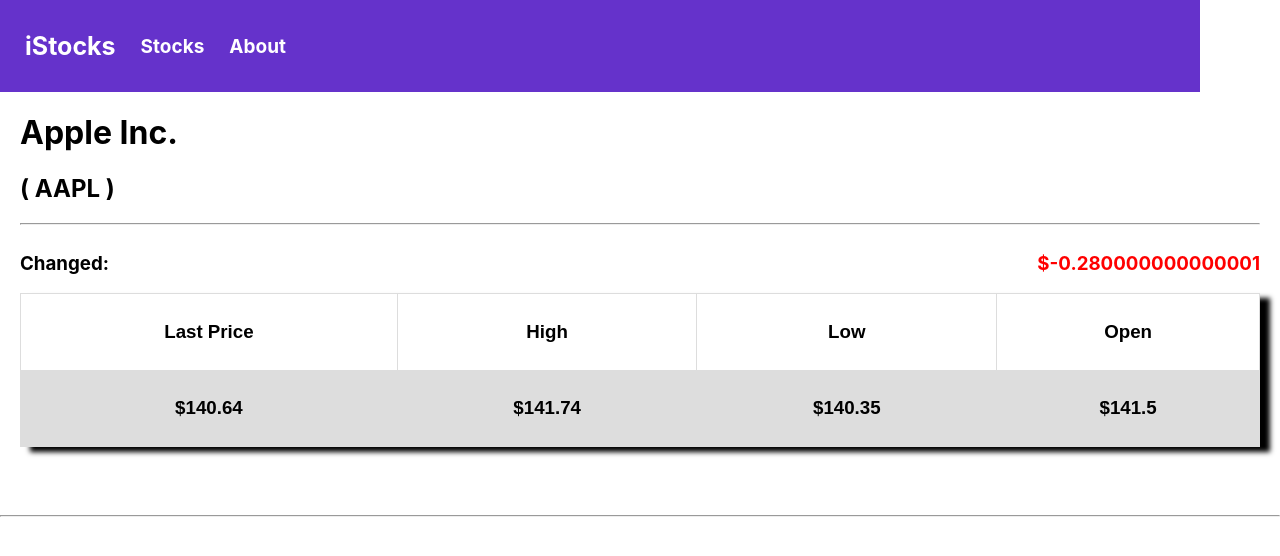
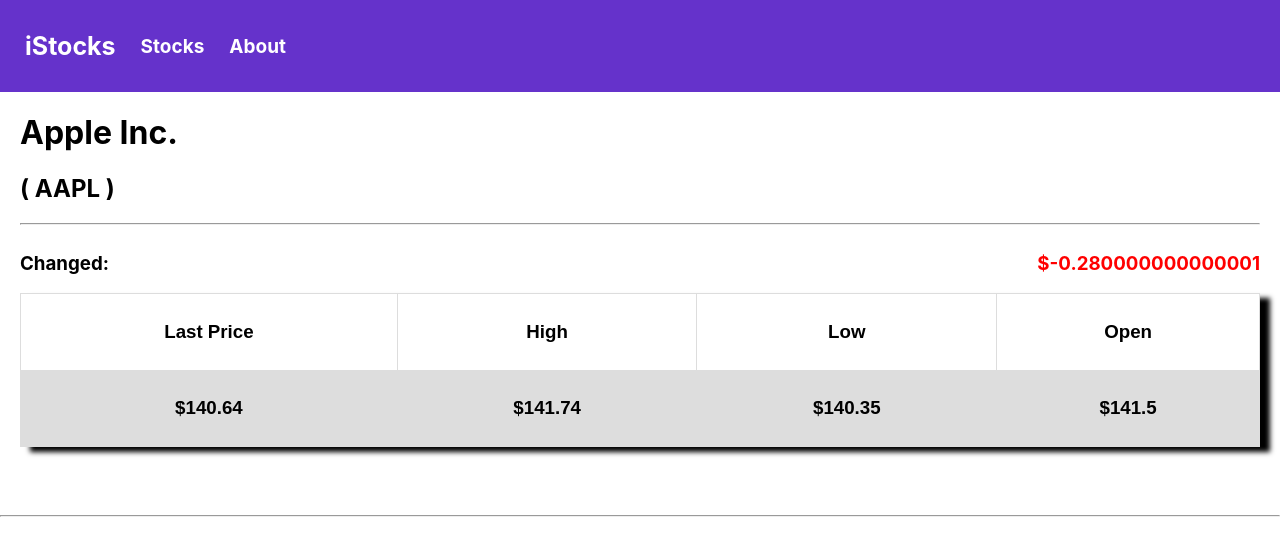
Before and after one commit to SPehsar/SW_Eng-W12_Projects, a React (Create React App) app in the folder Project 5/Stock-App_React_Version/: page /stocks/AAPL in a window 1280 px wide. Shown: the top 556 px of the page. Built offline with nearby package versions, Linux system fonts and the light colour scheme.

Commit message:
Stock App - 8th Commit

```diff
--- a/Project 5/Stock-App_React_Version/src/index.css
+++ b/Project 5/Stock-App_React_Version/src/index.css
@@ -34,7 +34,7 @@
 nav {
   background-color: rgb(101,50,203);
   padding: 5px;
-  width: 1190px;
+  max-width: 100%;
 }
 
 nav a {
@@ -56,7 +56,7 @@
   align-items: flex-start;
   gap: 25px;
   align-items: center;
-  width: 1150px;
+  max-width: 100%;
   height: 50px;
   background: #6532CB;
 }
--- a/Project 5/Stock-App_React_Version/src/pages/Stock.js
+++ b/Project 5/Stock-App_React_Version/src/pages/Stock.js
@@ -78,6 +78,7 @@
         </div>
         <br /><br /><br />
         <hr />
+        <br />
       </>
     );
   };
```
